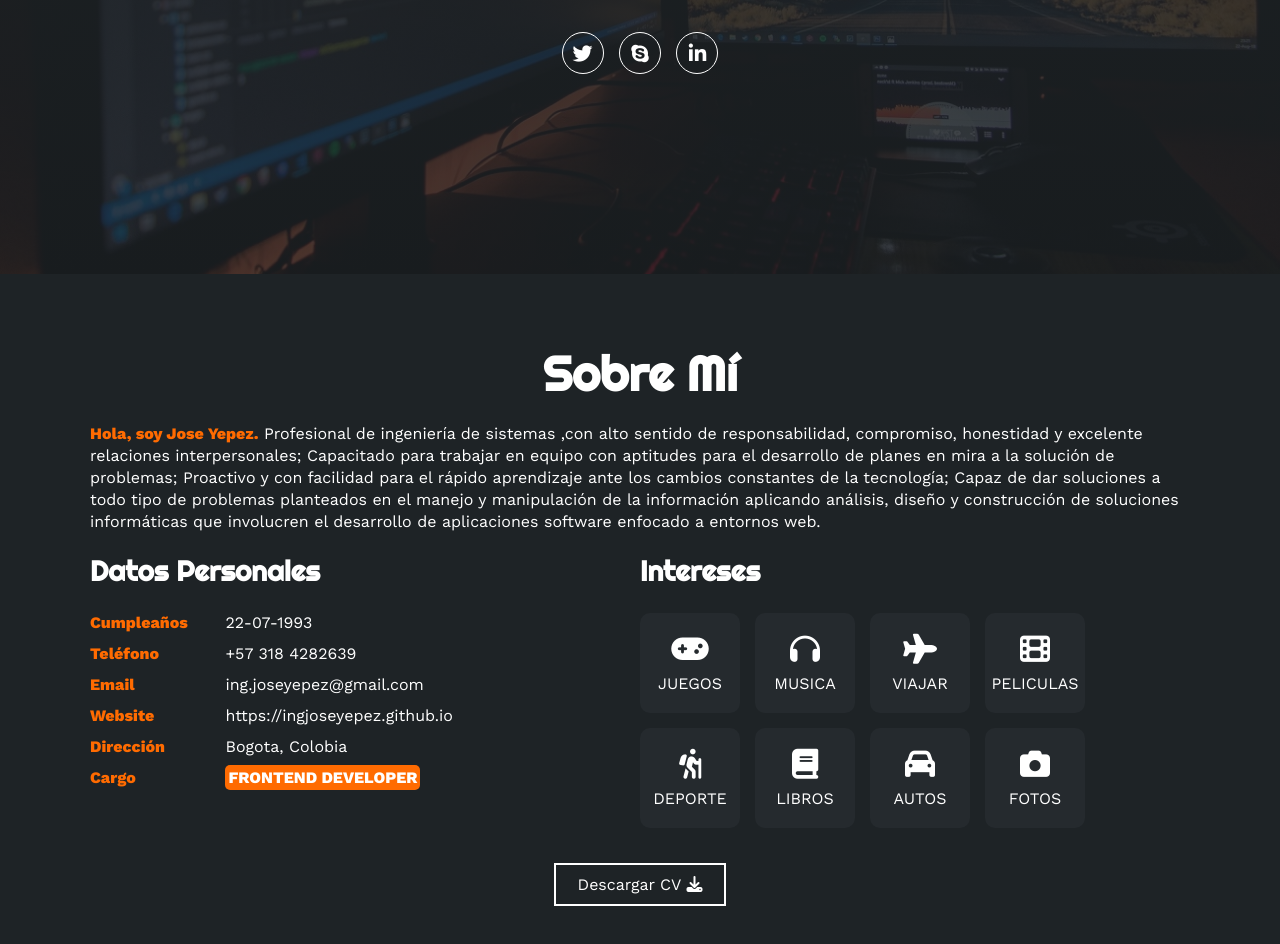
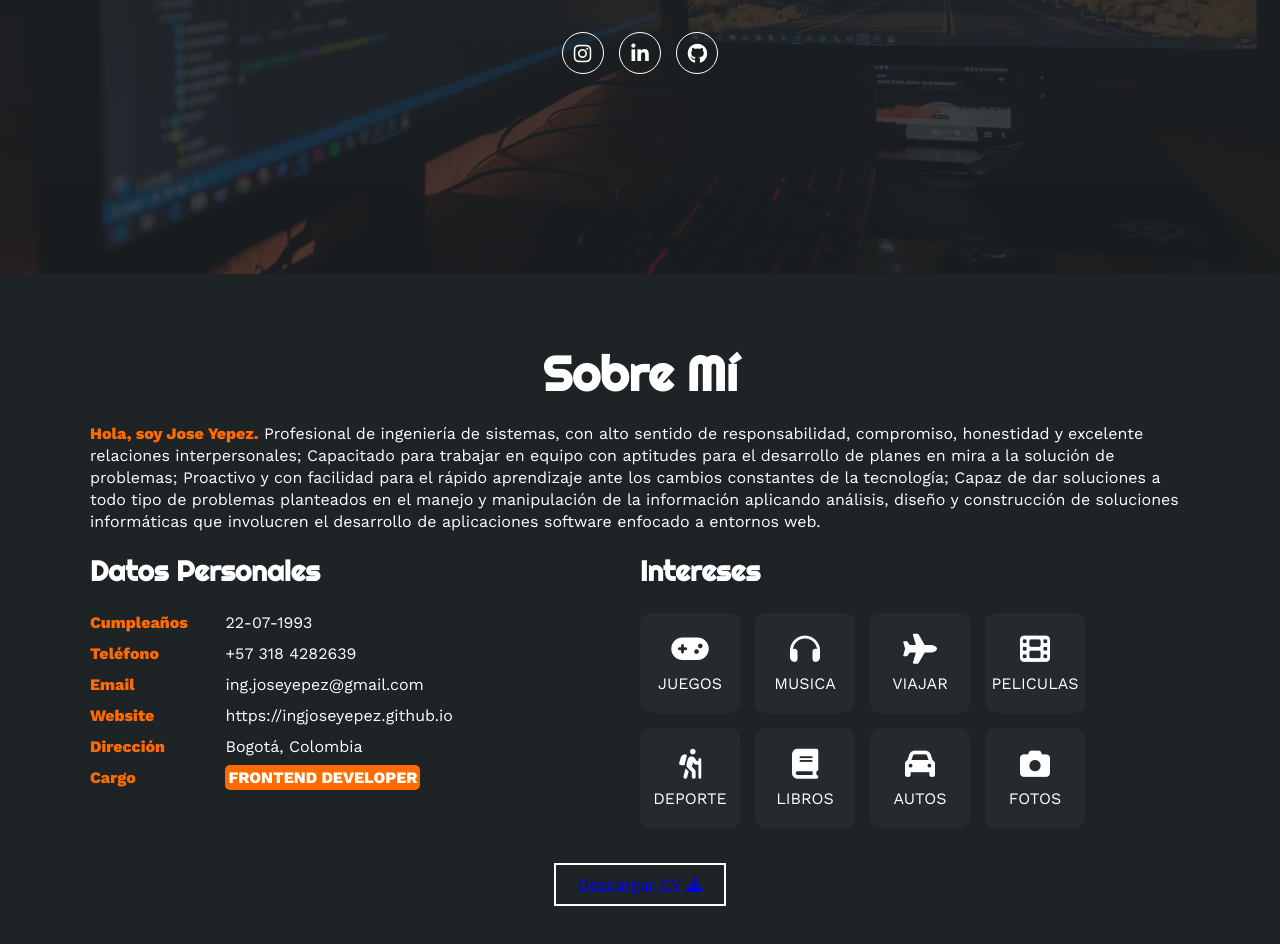
Before and after one commit to ingjoseyepez/ingjoseyepez.github.io, a plain HTML site: page index.html in a window 1280 px wide. Shown: the part 526-1470 px from the top of the page. Drawn offline with nearby package versions, Linux system fonts and the light colour scheme.

Commit message:
[udapte] portafolio

```diff
--- a/estilo.css
+++ b/estilo.css
@@ -298,7 +298,7 @@ box-shadow: inset -1px 3px 8px 5px #ff6b01, 2px 5px 16px 0px #ff6b01, 5px 5px 15
 }
 @keyframes htmlcss {
     0%{width: 0%;}
-    100%{width: 89%;}
+    100%{width: 60%;}
 }
 
 .skills .skill .photoshop{
@@ -307,7 +307,7 @@ box-shadow: inset -1px 3px 8px 5px #ff6b01, 2px 5px 16px 0px #ff6b01, 5px 5px 15
 }
 @keyframes photoshop {
     0%{width: 0%;}
-    100%{width: 95%;}
+    100%{width: 60%;}
 }
 
 .skills .skill .wordpress{
@@ -316,7 +316,7 @@ box-shadow: inset -1px 3px 8px 5px #ff6b01, 2px 5px 16px 0px #ff6b01, 5px 5px 15
 }
 @keyframes wordpress {
     0%{width: 0%;}
-    100%{width: 81%;}
+    100%{width: 70%;}
 }
 
 .skills .skill .drupal{
@@ -325,7 +325,7 @@ box-shadow: inset -1px 3px 8px 5px #ff6b01, 2px 5px 16px 0px #ff6b01, 5px 5px 15
 }
 @keyframes drupal {
     0%{width: 0%;}
-    100%{width: 55%;}
+    100%{width: 60%;}
 }
 
 .skills .skill .comunicacion{
--- a/index.html
+++ b/index.html
@@ -39,9 +39,9 @@
             <h1>JOSE YEPEZ</h1>
             <h2>Developer Frontend - Java</h2>
             <div class="redes">
-                <a href="#"><i class="fa-brands fa-twitter"></i></a>
-                <a href="#"><i class="fa-brands fa-skype"></i></a>
-                <a href="#"><i class="fa-brands fa-linkedin-in"></i></a>
+                <a href="https://www.instagram.com/jose.yepez2207/"><i class="fa-brands fa-instagram"></i></a>
+                <a href="https://www.linkedin.com/in/jose-yepez-8094a4228"><i class="fa-brands fa-linkedin-in"></i></a>
+                <a href="https://github.com/ingjoseyepez"><i class="fa-brands fa-github"></i></a>
             </div>
         </div>
     </section>
@@ -50,7 +50,7 @@
     <section id="sobremi" class="sobremi">
         <div class="contenido-seccion">
             <h2>Sobre Mí</h2>
-            <p><span>Hola, soy Jose Yepez.</span> Profesional de ingeniería de sistemas ,con alto sentido de responsabilidad, compromiso, honestidad y excelente relaciones interpersonales; Capacitado para trabajar en equipo con aptitudes para el desarrollo de planes en mira a la solución de problemas; Proactivo y con facilidad para el rápido aprendizaje ante los cambios constantes de la tecnología; Capaz de dar soluciones a todo tipo de problemas planteados en el manejo y manipulación de la información aplicando análisis, diseño y construcción de soluciones informáticas que involucren el desarrollo de aplicaciones software enfocado a entornos web.</p>
+            <p><span>Hola, soy Jose Yepez.</span> Profesional de ingeniería de sistemas, con alto sentido de responsabilidad, compromiso, honestidad y excelente relaciones interpersonales; Capacitado para trabajar en equipo con aptitudes para el desarrollo de planes en mira a la solución de problemas; Proactivo y con facilidad para el rápido aprendizaje ante los cambios constantes de la tecnología; Capaz de dar soluciones a todo tipo de problemas planteados en el manejo y manipulación de la información aplicando análisis, diseño y construcción de soluciones informáticas que involucren el desarrollo de aplicaciones software enfocado a entornos web.</p>
 
             <div class="fila">
                 <!-- datos personales -->
@@ -75,7 +75,7 @@
                         </li>
                         <li>
                             <strong>Dirección</strong>
-                            Bogota, Colobia
+                            Bogotá, Colombia
                         </li>
                         <li>
                             <strong>Cargo</strong>
@@ -125,8 +125,8 @@
                 </div>
             </div>
             <button>
-                Descargar CV <i class="fa-solid fa-download"></i>
-                <span class="overlay"></span>
+               <a href="/hoja de vida.pdf"> Descargar CV <i class="fa-solid fa-download"></i>
+                <span class="overlay"></span></a>
             </button>
         </div>
     </section>
```
Also changed, not shown: 1 other file.
